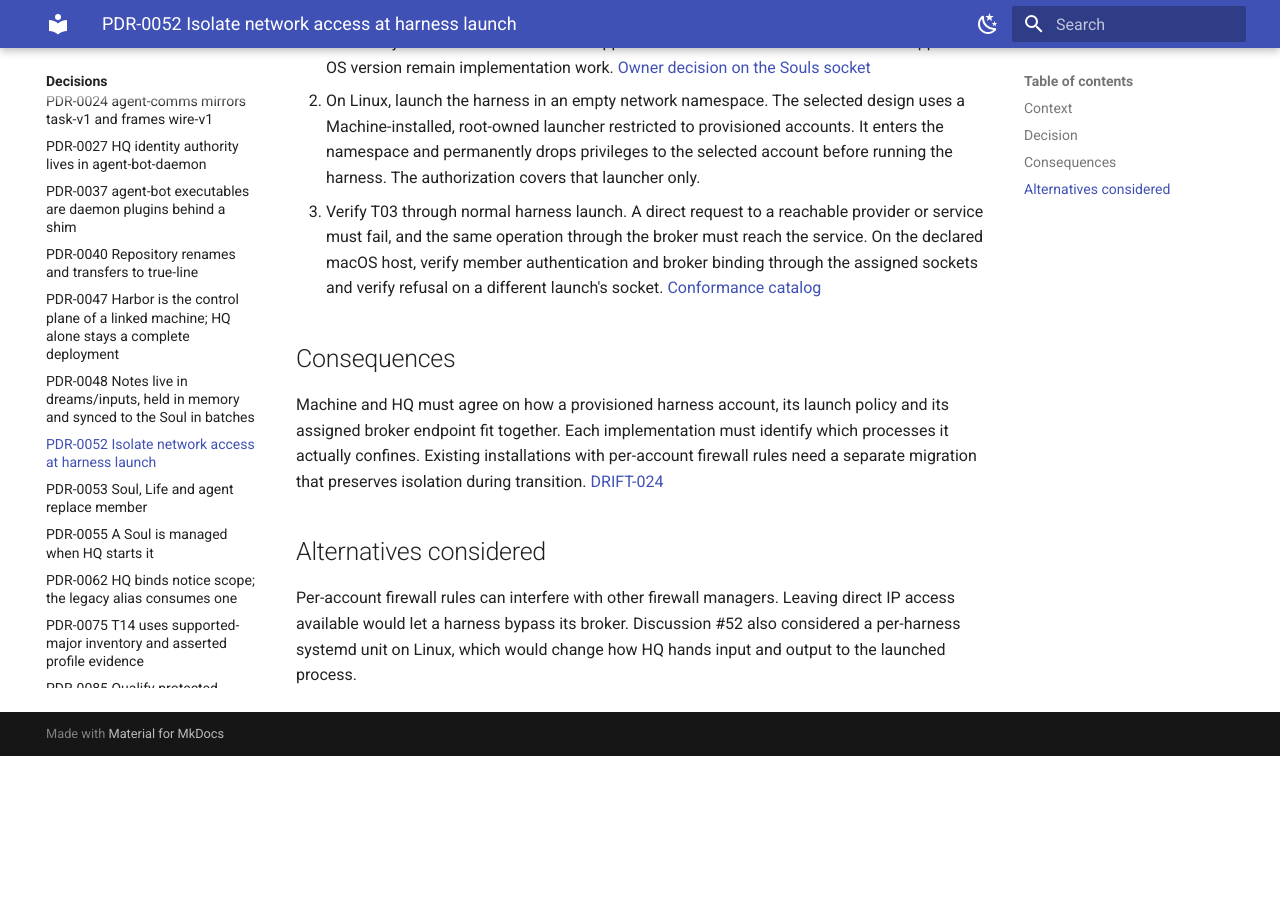
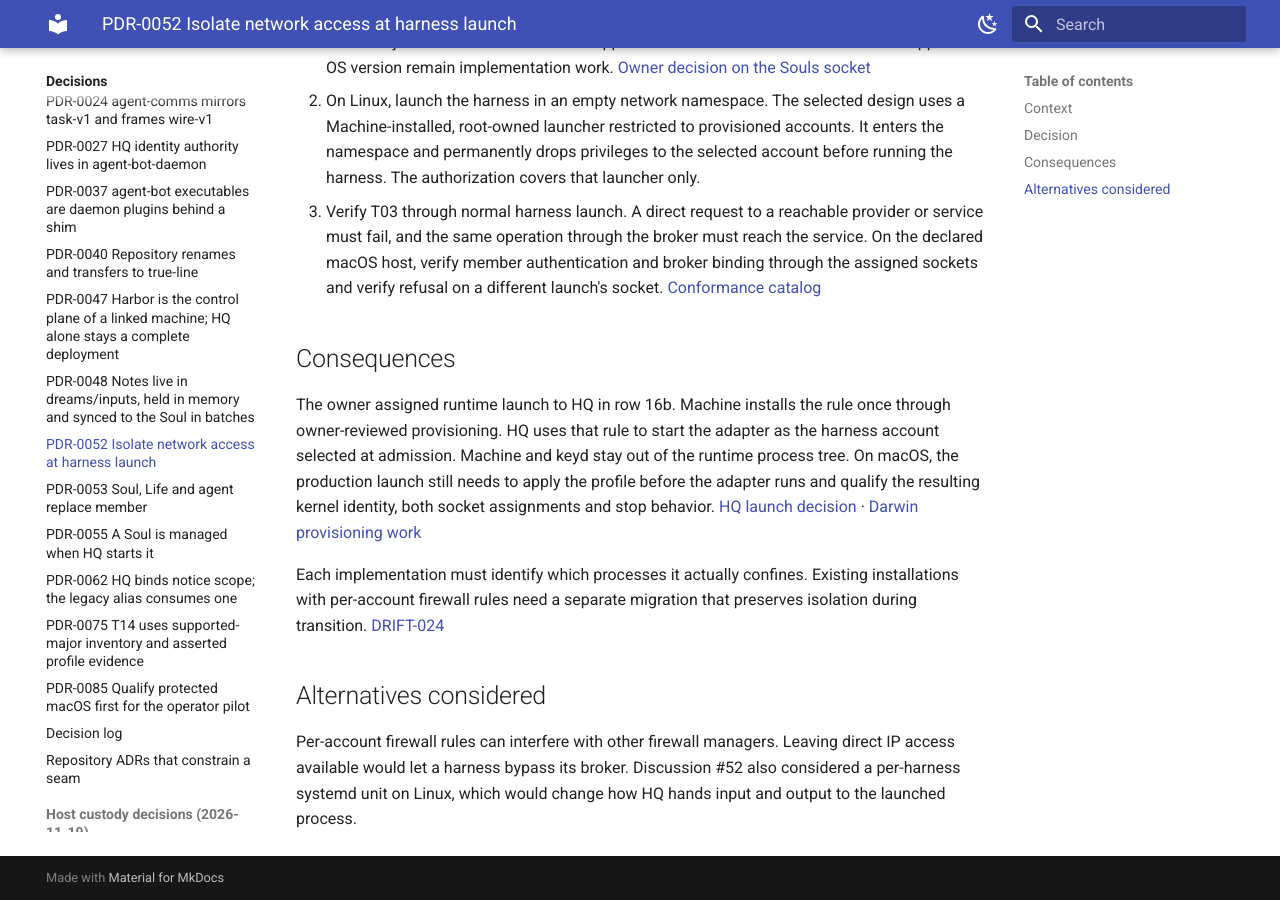
Before and after one commit to true-line/agent-bot-platform, an MkDocs documentation site: the page built from docs/04-decisions/PDR-0052-process-isolation-for-harness-egress.md, in a window 1280 px wide and 900 px high, scrolled down 838 px. Built offline with MkDocs 1.6.1 and Material for MkDocs 9.7.7, drawn with Linux system fonts in a browser that asks for light colours; before the commit the page ends 1594 px from its top, so only the background shows below that.

Commit message:
Link the macOS sandbox to the existing HQ launch decision
Agent-Bot-Write: ghw_0ac21cc2f4f626f1
Agent-Bot-Session: fa2486d94751

```diff
--- a/docs/04-decisions/PDR-0052-process-isolation-for-harness-egress.md
+++ b/docs/04-decisions/PDR-0052-process-isolation-for-harness-egress.md
@@ -29,7 +29,9 @@ The [HQ migration plan, row 16c](https://github.com/true-line/agent-bot-hq/blob/
 
 ## Consequences
 
-Machine and HQ must agree on how a provisioned harness account, its launch policy and its assigned broker endpoint fit together. Each implementation must identify which processes it actually confines. Existing installations with per-account firewall rules need a separate migration that preserves isolation during transition. [DRIFT-024](../00-governance/drift-register.md#drift-024-harness-egress-isolation)
+The owner assigned runtime launch to HQ in row 16b. Machine installs the rule once through owner-reviewed provisioning. HQ uses that rule to start the adapter as the harness account selected at admission. Machine and keyd stay out of the runtime process tree. On macOS, the production launch still needs to apply the profile before the adapter runs and qualify the resulting kernel identity, both socket assignments and stop behavior. [HQ launch decision](https://github.com/true-line/agent-bot-hq/blob/adf3de1ef1f819712d54bfd53aff382c408684da/docs/daemon-plugin-split.md#stage-2a-member-isolation-wp2) · [Darwin provisioning work](https://github.com/true-line/agent-bot-machine/issues/585)
+
+Each implementation must identify which processes it actually confines. Existing installations with per-account firewall rules need a separate migration that preserves isolation during transition. [DRIFT-024](../00-governance/drift-register.md#drift-024-harness-egress-isolation)
 
 ## Alternatives considered
 
```
